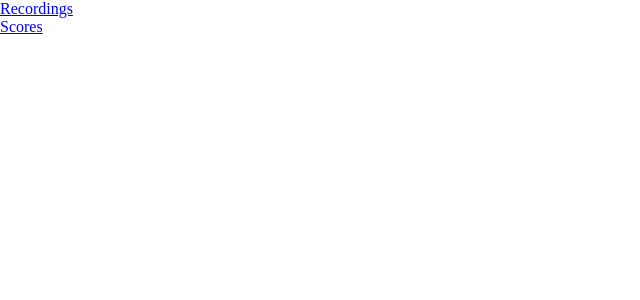
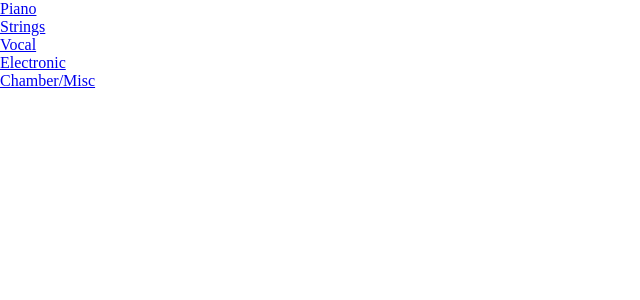
Before and after one commit to Blake-D/music-website-react, a React (Create React App) app: page /music in a window 1280 px wide. Shown: the top 300 px of the page, without its empty margins (0-640 px from the left). Built offline with nearby package versions, Linux system fonts and the light colour scheme.

Commit message:
stubbed out pages for all music categories and linked them all in music route

```diff
--- a/src/App.js
+++ b/src/App.js
@@ -3,11 +3,14 @@ import { BrowserRouter as Router, Route } from 'react-router-dom'
 import './styles.css'
 import Home from './components/home/home'
 import Bio from './components/bio'
-import Music from './components/music/music'
-import Recordings from './components/music/recordings'
-import Scores from './components/music/scores'
 import Collab from './components/collab'
 import Philosophy from './components/philosophy'
+import Music from './components/music/music'
+import Piano from './components/music/piano'
+import Strings from './components/music/strings'
+import Vocal from './components/music/vocal'
+import Electronic from './components/music/electronic'
+import ChamberMisc from './components/music/chamber-misc'
 
 function App() {
   return (
@@ -15,11 +18,14 @@ function App() {
       <div>
         <Route exact path="/" render={Home}/>
         <Route exact path="/bio" render={Bio}/>
-        <Route exact path="/music" render={Music}/>
-        <Route exact path="/music/recordings" render={Recordings}/>
-        <Route exact path="/music/scores" render={Scores}/>
         <Route exact path="/collab" render={Collab}/>
         <Route exact path="/philosophy" render={Philosophy}/>
+        <Route exact path="/music" render={Music}/>
+        <Route exact path="/music/piano" render={Piano}/>
+        <Route exact path="/music/Strings" render={Strings}/>
+        <Route exact path="/music/vocal" render={Vocal}/>
+        <Route exact path="/music/electronic" render={Electronic}/>
+        <Route exact path="/music/chamber-misc" render={ChamberMisc}/>
       </div>
     </Router>
   )
--- /dev/null
+++ b/src/components/music/chamber-misc.js
@@ -0,0 +1,11 @@
+import React from 'react'
+
+function ChamberMisc(){
+    return(
+        <div>
+            <h1>Chamber-Misc music here</h1>
+        </div>
+    )
+}
+
+export default ChamberMisc
--- /dev/null
+++ b/src/components/music/electronic.js
@@ -0,0 +1,11 @@
+import React from 'react'
+
+function Electronic(){
+    return(
+        <div>
+            <h1>Electronic music here</h1>
+        </div>
+    )
+}
+
+export default Electronic
--- a/src/components/music/music.js
+++ b/src/components/music/music.js
@@ -4,8 +4,11 @@ import { Link } from 'react-router-dom'
 function Music(){
     return(
         <div>
-            <Link to="/music/recordings">Recordings</Link><br></br>
-            <Link to="/music/scores">Scores</Link>
+            <Link to="/music/piano">Piano</Link><br></br>
+            <Link to="/music/strings">Strings</Link><br></br>
+            <Link to="/music/vocal">Vocal</Link><br></br>
+            <Link to="/music/electronic">Electronic</Link><br></br>
+            <Link to="/music/chamber-misc">Chamber/Misc</Link>
         </div>
     )
 }
--- /dev/null
+++ b/src/components/music/piano.js
@@ -0,0 +1,11 @@
+import React from 'react'
+
+function Piano(){
+    return(
+        <div>
+            <h1>Piano music here</h1>
+        </div>
+    )
+}
+
+export default Piano
--- /dev/null
+++ b/src/components/music/strings.js
@@ -0,0 +1,11 @@
+import React from 'react'
+
+function Strings(){
+    return(
+        <div>
+            <h1>String music here</h1>
+        </div>
+    )
+}
+
+export default Strings
--- /dev/null
+++ b/src/components/music/vocal.js
@@ -0,0 +1,11 @@
+import React from 'react'
+
+function Vocal(){
+    return(
+        <div>
+            <h1>Vocal music here</h1>
+        </div>
+    )
+}
+
+export default Vocal
```
